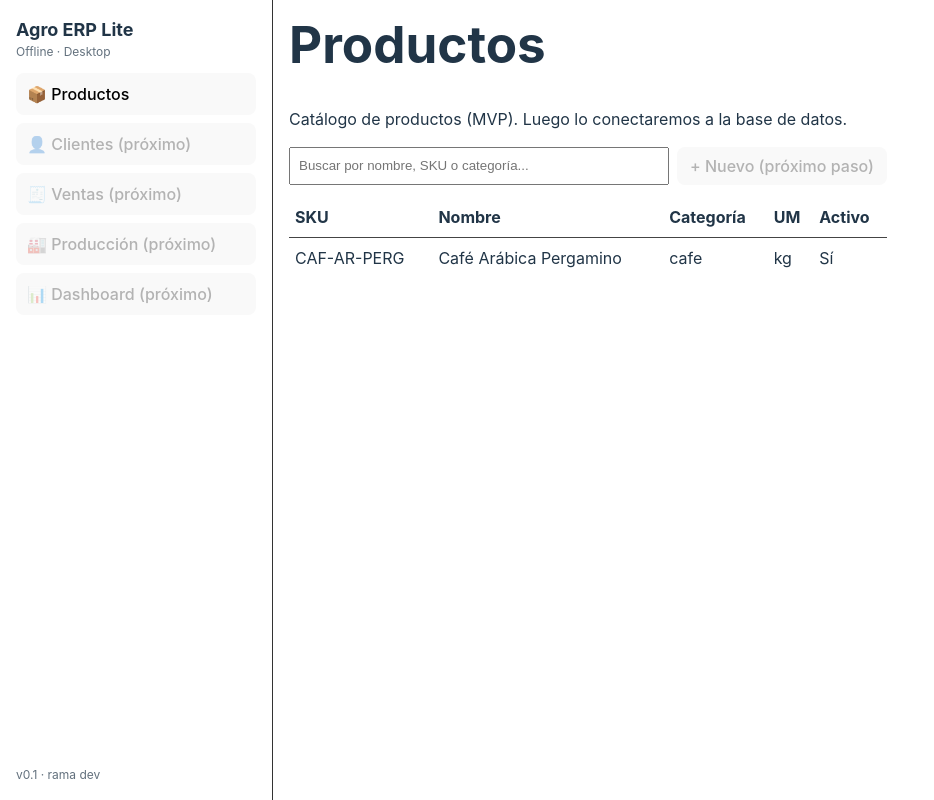
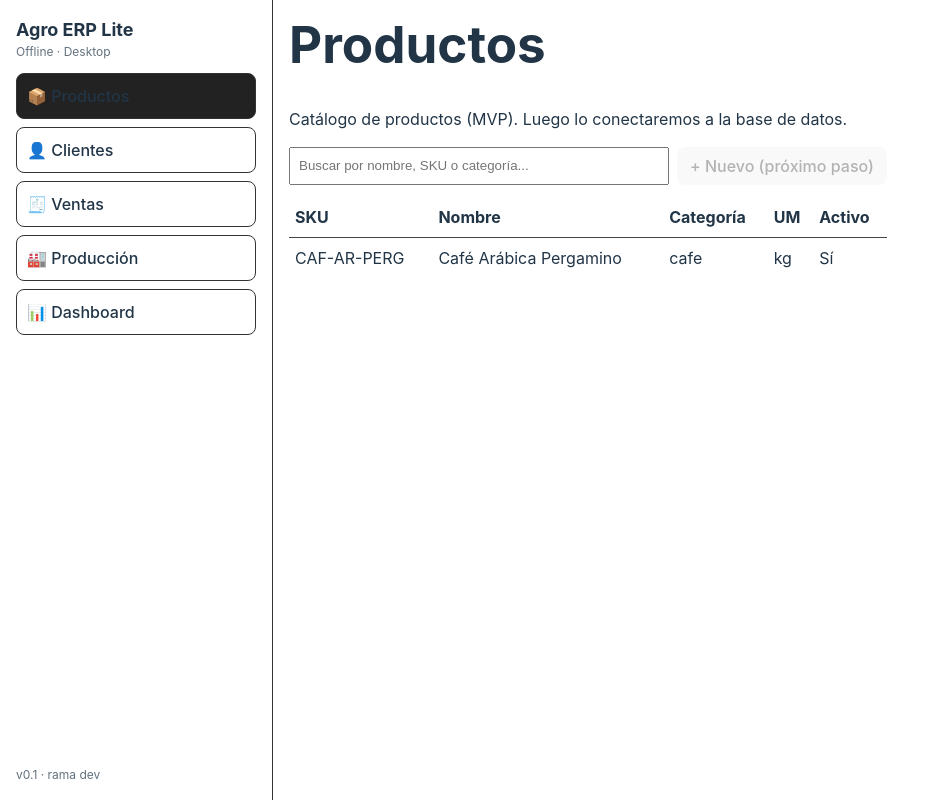
Before and after one commit to Calgua10/agro-erp-lite, a React (Vite) app: page /#/productos in a window 1280 px wide. Shown: the whole page, without its empty margins (0-934 px from the left). Built offline with nearby package versions, Linux system fonts and the light colour scheme.

Commit message:
feat: navegación con router y layput consistente

```diff
--- a/src/App.tsx
+++ b/src/App.tsx
@@ -1,5 +1,10 @@
-import ProductsPage from "./pages/ProductsPage";
+import { HashRouter } from "react-router-dom";
+import AppRouter from "./routes/AppRouter";
 
 export default function App() {
-  return <ProductsPage />;
+  return (
+    <HashRouter>
+      <AppRouter />
+    </HashRouter>
+  );
 }
--- a/src/components/Layout.tsx
+++ b/src/components/Layout.tsx
@@ -1,4 +1,5 @@
 import { ReactNode } from "react";
+import { Link, useLocation } from "react-router-dom";
 
 type Props = {
   title?: string;
@@ -6,6 +7,9 @@ type Props = {
 };
 
 export default function Layout({ title, children }: Props) {
+  const location = useLocation();
+  const isActive = (path: string) => location.pathname === path;
+
   return (
     <div style={{ display: "flex", height: "100vh" }}>
       {/* Sidebar */}
@@ -25,20 +29,75 @@ export default function Layout({ title, children }: Props) {
         </div>
 
         <nav style={{ display: "flex", flexDirection: "column", gap: 8 }}>
-          {/* Por ahora son “botones” sin router */}
-          <button style={{ textAlign: "left", padding: 10 }}>📦 Productos</button>
-          <button style={{ textAlign: "left", padding: 10 }} disabled>
-            👤 Clientes (próximo)
-          </button>
-          <button style={{ textAlign: "left", padding: 10 }} disabled>
-            🧾 Ventas (próximo)
-          </button>
-          <button style={{ textAlign: "left", padding: 10 }} disabled>
-            🏭 Producción (próximo)
-          </button>
-          <button style={{ textAlign: "left", padding: 10 }} disabled>
-            📊 Dashboard (próximo)
-          </button>
+          <Link
+            to="/productos"
+            style={{
+              textDecoration: "none",
+              padding: 10,
+              borderRadius: 8,
+              border: "1px solid #333",
+              background: isActive("/productos") ? "#222" : "transparent",
+              color: "inherit",
+            }}
+          >
+            📦 Productos
+          </Link>
+
+          <Link
+            to="/clientes"
+            style={{
+              textDecoration: "none",
+              padding: 10,
+              borderRadius: 8,
+              border: "1px solid #333",
+              background: isActive("/clientes") ? "#222" : "transparent",
+              color: "inherit",
+            }}
+          >
+            👤 Clientes
+          </Link>
+
+          <Link
+            to="/ventas"
+            style={{
+              textDecoration: "none",
+              padding: 10,
+              borderRadius: 8,
+              border: "1px solid #333",
+              background: isActive("/ventas") ? "#222" : "transparent",
+              color: "inherit",
+            }}
+          >
+            🧾 Ventas
+          </Link>
+
+          <Link
+            to="/produccion"
+            style={{
+              textDecoration: "none",
+              padding: 10,
+              borderRadius: 8,
+              border: "1px solid #333",
+              background: isActive("/produccion") ? "#222" : "transparent",
+              color: "inherit",
+            }}
+          >
+            🏭 Producción
+          </Link>
+
+          <Link
+            to="/dashboard"
+            style={{
+              textDecoration: "none",
+              padding: 10,
+              borderRadius: 8,
+              border: "1px solid #333",
+              background: isActive("/dashboard") ? "#222" : "transparent",
+              color: "inherit",
+            }}
+          >
+            📊 Dashboard
+          </Link>
         </nav>
 
         <div style={{ marginTop: "auto", opacity: 0.7, fontSize: 12 }}>
--- /dev/null
+++ b/src/routes/AppRouter.tsx
@@ -0,0 +1,25 @@
+import { Routes, Route, Navigate } from "react-router-dom";
+import ProductsPage from "../pages/ProductsPage";
+import Layout from "../components/Layout";
+
+function Placeholder({ title }: { title: string }) {
+  return (
+    <Layout title={title}>
+      <p>Pantalla en construcción.</p>
+    </Layout>
+  );
+}
+
+export default function AppRouter() {
+  return (
+    <Routes>
+      <Route path="/" element={<Navigate to="/productos" replace />} />
+      <Route path="/productos" element={<ProductsPage />} />
+      <Route path="/clientes" element={<Placeholder title="Clientes" />} />
+      <Route path="/ventas" element={<Placeholder title="Ventas" />} />
+      <Route path="/produccion" element={<Placeholder title="Producción" />} />
+      <Route path="/dashboard" element={<Placeholder title="Dashboard" />} />
+      <Route path="*" element={<Placeholder title="No encontrado" />} />
+    </Routes>
+  );
+}
```
Also changed, not shown: package.json (+4 -3 lines), 1 other file (tests, documents, lock files or other folders).
